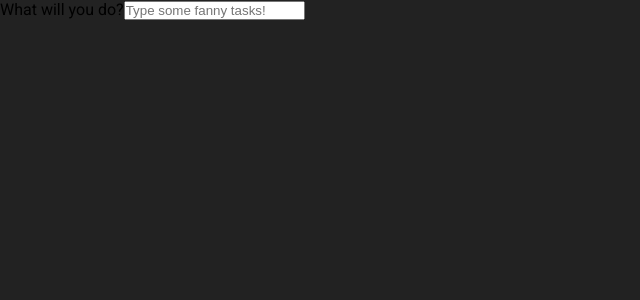
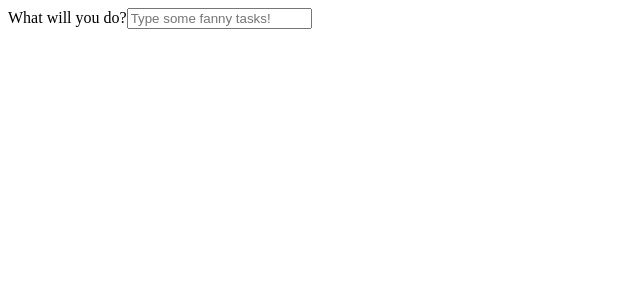
Before and after one commit to maiconsanson/todolist-rentcars, a Nuxt app: page /todolistcomponentization in a window 1280 px wide. Shown: the top 300 px of the page, without its empty margins (0-640 px from the left). Built offline with nearby package versions, Linux system fonts and the light colour scheme.

Commit message:
alterações

```diff
--- a/components/bootcamp-input/bootcamp-input.vue
+++ b/components/bootcamp-input/bootcamp-input.vue
@@ -8,7 +8,7 @@
       :autocomplete="autocomplete"
     >
     <button
-      v-if="showButtonInput"
+      v-show="showButtonInput"
     >
       +
     </button>
--- a/layouts/default.scss
+++ b/layouts/default.scss
@@ -1,37 +1,37 @@
-html {
-  background: #222;
-  box-sizing: border-box;
-  cursor: default;
-  font-family: 'Roboto', sans-serif;
-  font-size: 16px;
-  -ms-text-size-adjust: 100%;
-  -webkit-text-size-adjust: 100%;
-  -moz-osx-font-smoothing: grayscale;
-  -webkit-font-smoothing: antialiased;
-}
-
-*,
-*:before,
-*:after {
-  box-sizing: border-box;
-  font-weight: normal;
-  margin: 0;
-  padding: 0;
-}
-
-////////////////////////
-// VUE ANIMATION RULES
-////////////////////////
-.page-leave-active {
-  height: 100vh;
-  position: absolute;
-  width: 100vw;
-}
-.page-enter-active,
-.page-leave-active {
-  transition: 0.6s all ease;
-}
-.page-enter,
-.page-leave-to {
-  opacity: 0;
-}
+// html {
+//   background: #222;
+//   box-sizing: border-box;
+//   cursor: default;
+//   font-family: 'Roboto', sans-serif;
+//   font-size: 16px;
+//   -ms-text-size-adjust: 100%;
+//   -webkit-text-size-adjust: 100%;
+//   -moz-osx-font-smoothing: grayscale;
+//   -webkit-font-smoothing: antialiased;
+// }
+//
+// *,
+// *:before,
+// *:after {
+//   box-sizing: border-box;
+//   font-weight: normal;
+//   margin: 0;
+//   padding: 0;
+// }
+//
+// ////////////////////////
+// // VUE ANIMATION RULES
+// ////////////////////////
+// .page-leave-active {
+//   height: 100vh;
+//   position: absolute;
+//   width: 100vw;
+// }
+// .page-enter-active,
+// .page-leave-active {
+//   transition: 0.6s all ease;
+// }
+// .page-enter,
+// .page-leave-to {
+//   opacity: 0;
+// }
```
